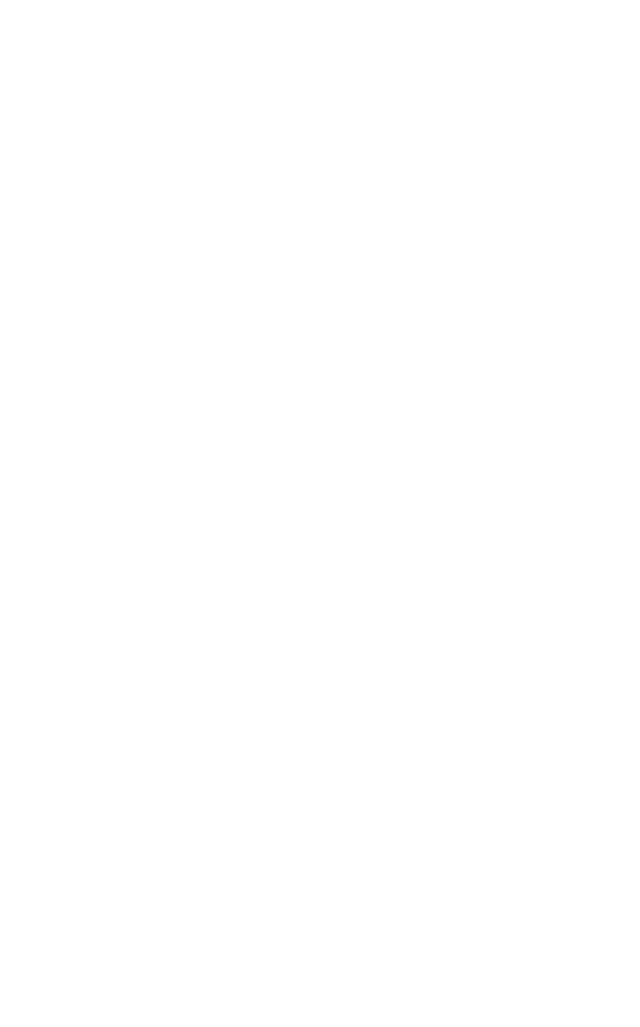
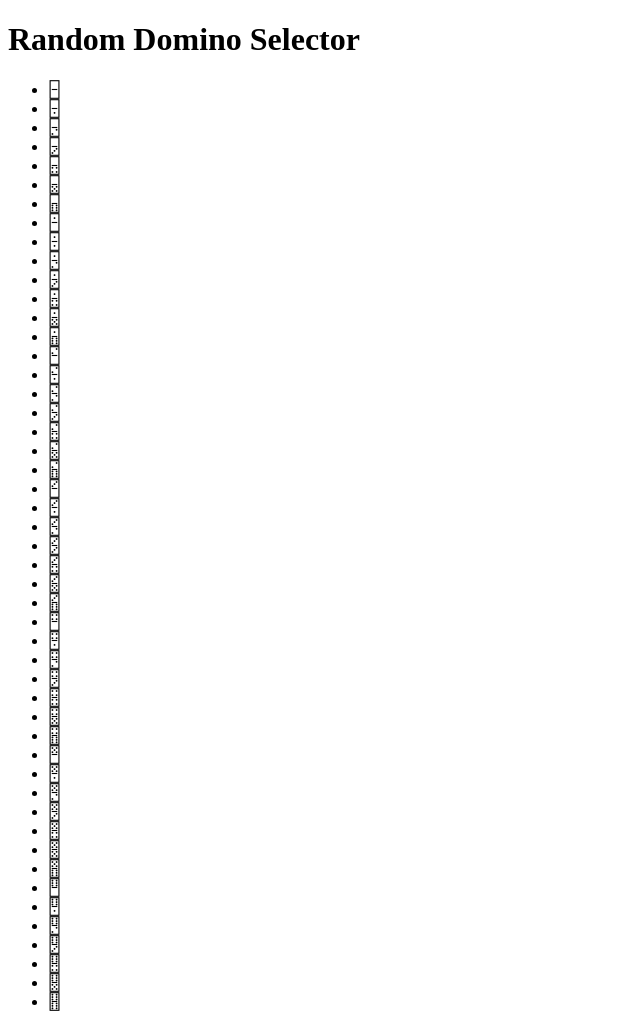
Before and after one commit to ew-kenzie-academy/domino-picker, a plain HTML site: page index.html in a window 1280 px wide. Shown: the whole page, without its empty margins (0-640 px from the left). Before the commit the page ends 800 px from the top, so only its background shows below. Drawn offline with Linux system fonts and the light colour scheme.

Commit message:
Blaoty unicode :P

```diff
--- a/index.html
+++ b/index.html
@@ -6,9 +6,74 @@
     <meta http-equiv="X-UA-Compatible" content="IE=edge">
     <meta name="viewport" content="width=device-width, initial-scale=1.0">
     <title>Document</title>
+
+
 </head>
 <body>
+
+    <!-- [12 09:04] Load the CSS first! There exists a very brief moment when
+    <!-- the user might see the unrendered html without CSS.
+    <!-- Why load JavaScript last? Attempts to utilize *DOM* object will
+    <!-- obviously not work correctly :P
+    -->
+    <link rel="stylesheet" href="style.css"> <!--  -->
+
+    <h1>Random Domino Selector</h1>
+
+    <ul class="domino-list">
+        <li>🁣</li>
+        <li>🁤</li>
+        <li>🁥</li>
+        <li>🁦</li>
+        <li>🁧</li>
+        <li>🁨</li>
+        <li>🁩</li>
+        <li>🁪</li>
+        <li>🁫</li>
+        <li>🁬</li>
+        <li>🁭</li>
+        <li>🁮</li>
+        <li>🁯</li>
+        <li>🁰</li>
+        <li>🁱</li>
+        <li>🁲</li>
+        <li>🁳</li>
+        <li>🁴</li>
+        <li>🁵</li>
+        <li>🁶</li>
+        <li>🁷</li>
+        <li>🁸</li>
+        <li>🁹</li>
+        <li>🁺</li>
+        <li>🁻</li>
+        <li>🁼</li>
+        <li>🁽</li>
+        <li>🁾</li>
+        <li>🁿</li>
+        <li>🂀</li>
+        <li>🂁</li>
+        <li>🂂</li>
+        <li>🂃</li>
+        <li>🂄</li>
+        <li>🂅</li>
+        <li>🂆</li>
+        <li>🂇</li>
+        <li>🂈</li>
+        <li>🂉</li>
+        <li>🂊</li>
+        <li>🂋</li>
+        <li>🂌</li>
+        <li>🂍</li>
+        <li>🂎</li>
+        <li>🂏</li>
+        <li>🂐</li>
+        <li>🂑</li>
+        <li>🂒</li>
+        <li>🂓</li>
+    </ul>
+
     <script src="./main.js"></script>
+    <!-- -->
 
 
 </body>
```
Also changed, not shown: domino-example.jpg (added).
